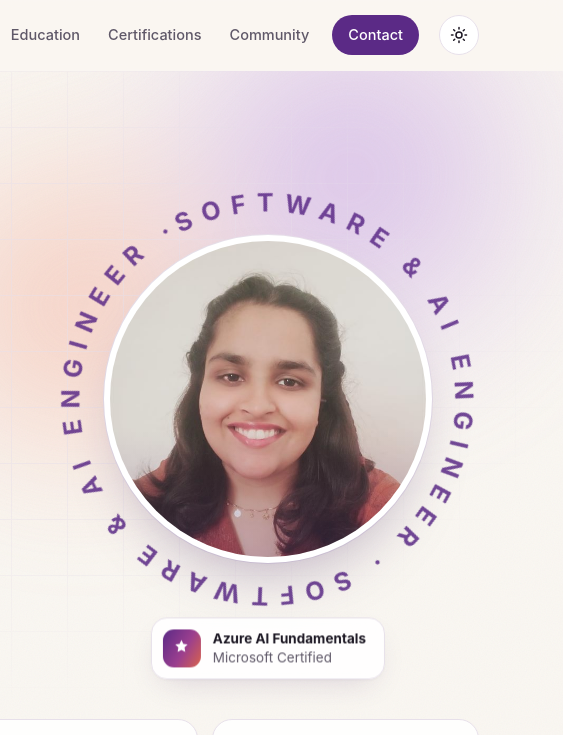
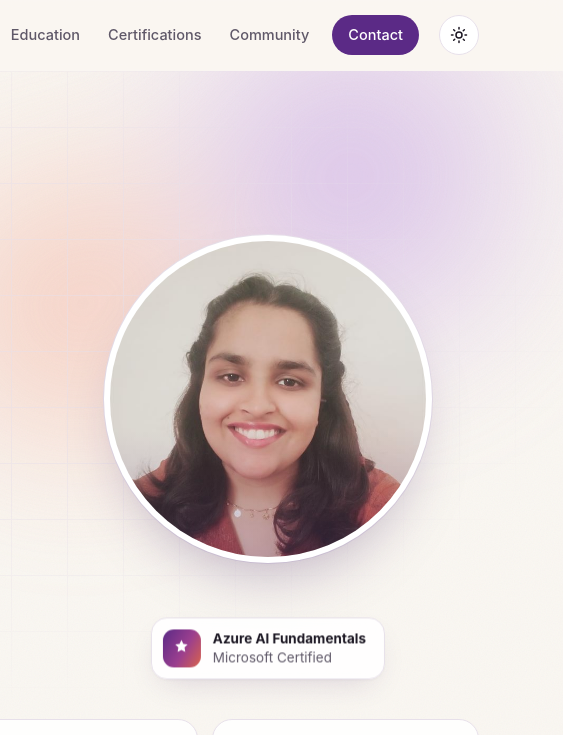
Before and after one commit to malaika112/malaikaimran.com, a plain HTML site: page index.html in a window 1280 px wide. Shown: the top 735 px of the page, 717-1280 px from the left. Drawn offline with Linux system fonts and the light colour scheme.

Commit message:
Remove revolving text ring around profile photo

```diff
--- a/index.html
+++ b/index.html
@@ -128,10 +128,6 @@
         </div>
 
         <div class="hero-photo">
-          <svg class="ring" viewBox="0 0 200 200" aria-hidden="true">
-            <defs><path id="ring-path" d="M100,100 m-86,0 a86,86 0 1,1 172,0 a86,86 0 1,1 -172,0"/></defs>
-            <text><textPath href="#ring-path" textLength="536" lengthAdjust="spacing">SOFTWARE &amp; AI ENGINEER · SOFTWARE &amp; AI ENGINEER · </textPath></text>
-          </svg>
           <div class="photo-frame">
             <img src="assets/malaika-imran-600.jpg" srcset="assets/malaika-imran-600.jpg 600w, assets/malaika-imran-900.jpg 900w, assets/malaika-imran.jpg 1200w" sizes="(max-width: 640px) 260px, (max-width: 960px) 340px, 400px" alt="Portrait of Malaika Imran" width="1200" height="1600" fetchpriority="high" decoding="async">
           </div>
```
